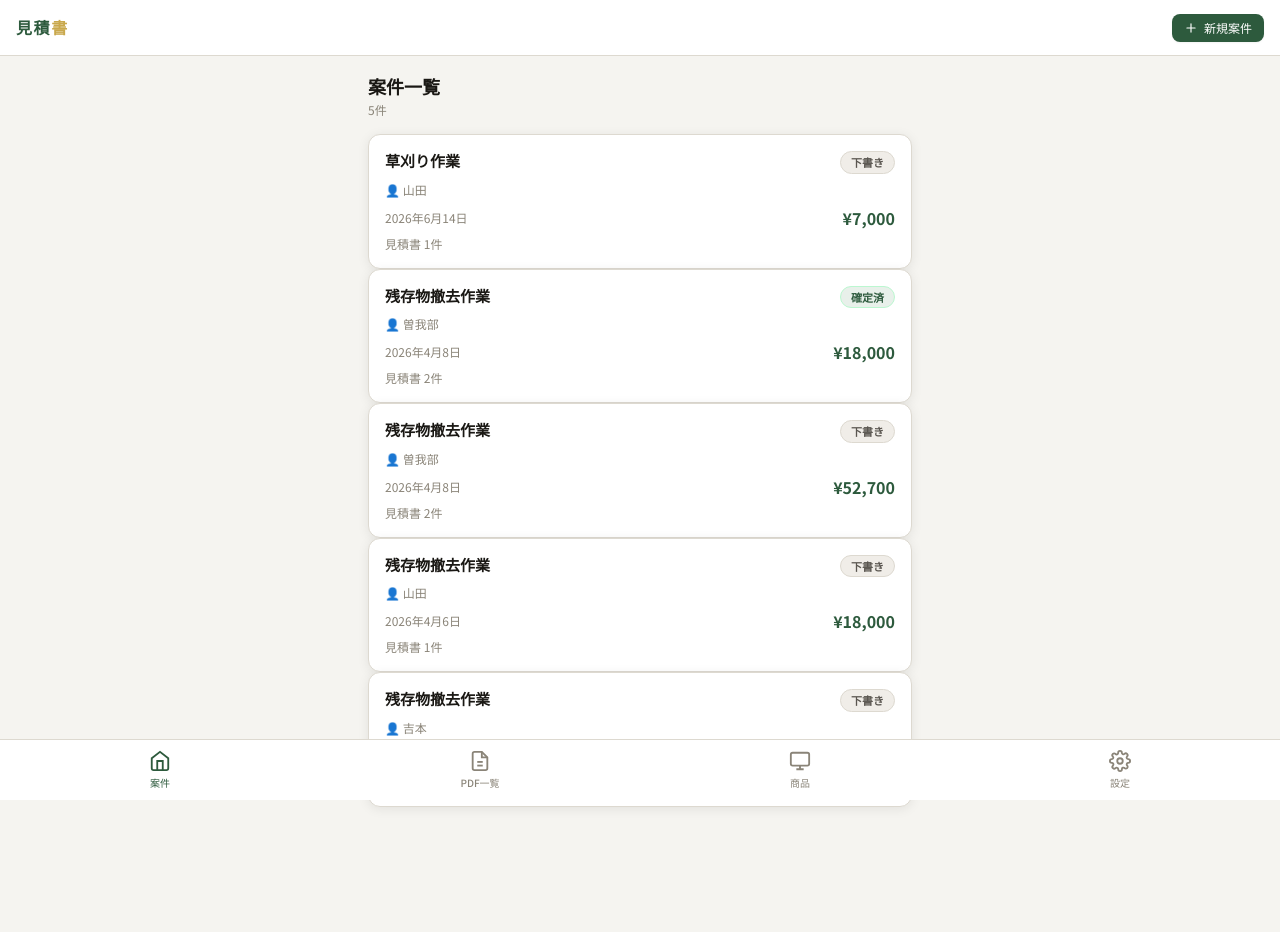
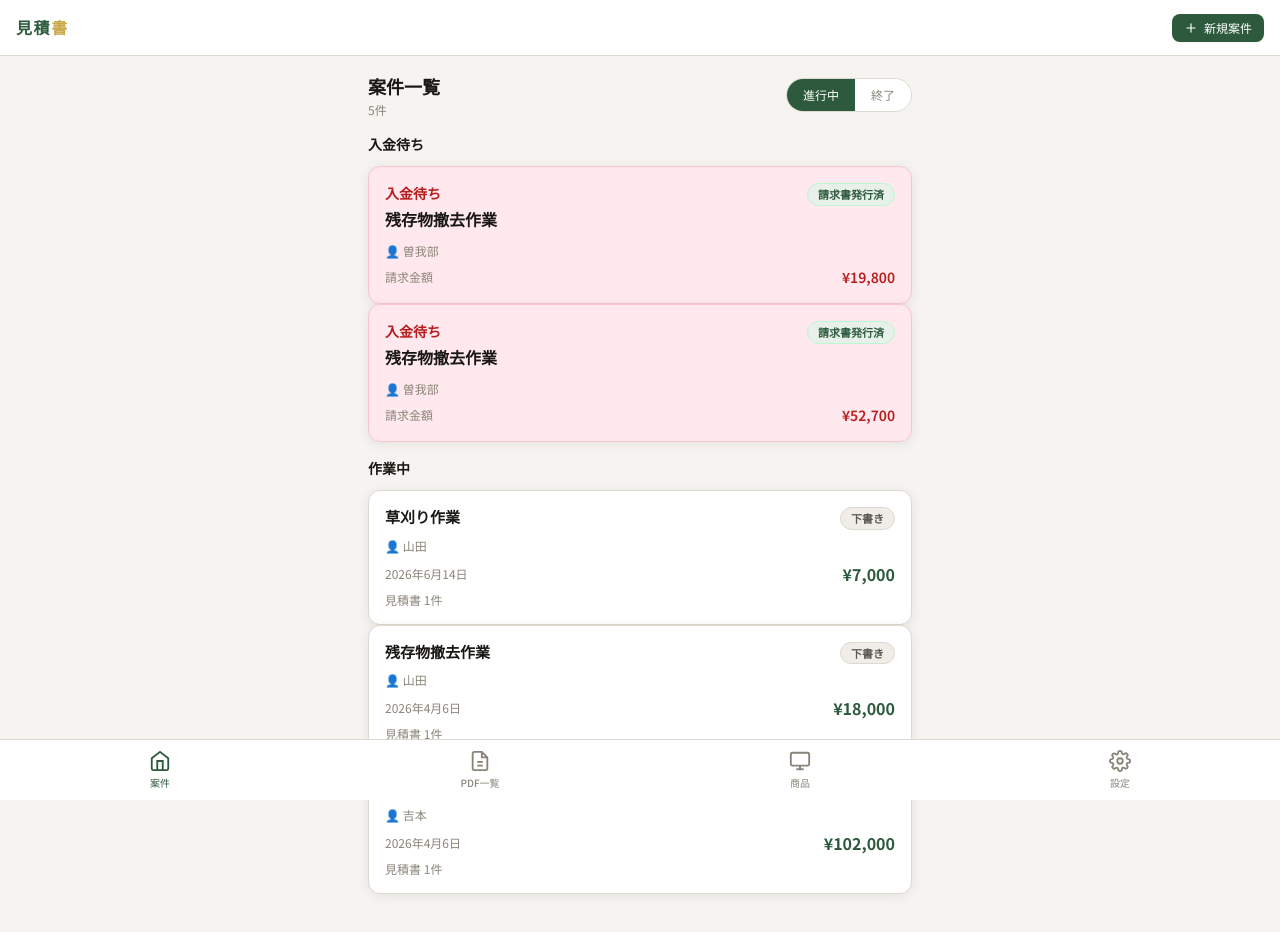
Before and after one commit to bindstkusaka-design/mitsumori-app, a Next.js app: page / in a window 1280 px wide. Shown: the top 932 px of the page. Before the commit the page ends 871 px from the top, so only its background shows below. Built offline with nearby package versions, Linux system fonts and the light colour scheme.

Commit message:
入金待ち・終了・書類削除機能追加

```diff
--- a/src/app/JobListClient.tsx
+++ b/src/app/JobListClient.tsx
@@ -2,6 +2,7 @@
 
 import React, { useState } from 'react'
 import Link from 'next/link'
+import { useRouter } from 'next/navigation'
 import { Plus } from 'lucide-react'
 import { useStore } from '@/lib/store'
 import { fmtDate, fmtMoney, calcTotals } from '@/lib/utils'
@@ -13,8 +14,10 @@ import TopNav from '@/components/layout/TopNav'
 import BottomTab from '@/components/layout/BottomTab'
 
 export default function JobListClient() {
-  const { jobs, jobItems, documents, createJob } = useStore()
+  const router = useRouter()
+  const { jobs, jobItems, documents, documentItems, createJob, duplicateJob } = useStore()
   const [open, setOpen] = useState(false)
+  const [activeTab, setActiveTab] = useState<'active' | 'archived'>('active')
   const [name, setName] = useState('')
   const [client, setClient] = useState('')
   const [contactPerson, setContactPerson] = useState('')
@@ -22,13 +25,137 @@ export default function JobListClient() {
   function handleCreate() {
     if (!name.trim()) { showToast('案件名を入力してください', 'error'); return }
     createJob({ name: name.trim(), client: client.trim(), contactPerson: contactPerson.trim() })
-    setOpen(false); setName(''); setClient(''); setContactPerson('')
+    setOpen(false)
+    setName('')
+    setClient('')
+    setContactPerson('')
     showToast('案件を作成しました', 'success')
   }
 
   const sorted = [...jobs].sort((a, b) =>
     new Date(b.createdAt).getTime() - new Date(a.createdAt).getTime()
   )
+
+  const activeJobs = sorted.filter(job => job.status === 'active')
+  const archivedJobs = sorted.filter(job => job.status === 'archived')
+
+  const waitingPayments = activeJobs.filter(job =>
+    documents.some(d => d.jobId === job.id && d.docType === 'invoice' && d.status === 'finalized')
+  )
+
+  const workingJobs = activeJobs.filter(job =>
+    !documents.some(d => d.jobId === job.id && d.docType === 'invoice' && d.status === 'finalized')
+  )
+
+  function renderJobCard(job: typeof jobs[number]) {
+    const items = jobItems.filter(i => i.jobId === job.id)
+    const { subtotal } = calcTotals(items, 0)
+    const docs = documents.filter(d => d.jobId === job.id)
+    const latestDoc = docs[docs.length - 1]
+
+    return (
+      <Link key={job.id} href={`/jobs/${job.id}`}>
+        <Card clickable className="p-4">
+          <div className="flex items-start justify-between gap-2 mb-2">
+            <span className="font-semibold text-[15px] text-ink leading-snug flex-1">{job.name}</span>
+            {latestDoc ? (
+              <Badge variant={latestDoc.status === 'finalized' ? 'final' : 'draft'}>
+                {latestDoc.status === 'finalized' ? '確定済' : '下書き'}
+              </Badge>
+            ) : (
+              <Badge variant="draft">未作成</Badge>
+            )}
+          </div>
+          {job.client && (
+            <p className="text-xs text-ink-muted mb-2">👤 {job.client}</p>
+          )}
+          <div className="flex items-center justify-between">
+            <span className="text-xs text-ink-muted">{fmtDate(job.createdAt)}</span>
+            <span className="font-bold text-accent">{fmtMoney(subtotal)}</span>
+          </div>
+          {docs.length > 0 && (
+            <p className="text-xs text-ink-muted mt-1.5">見積書 {docs.length}件</p>
+          )}
+        </Card>
+      </Link>
+    )
+  }
+
+  function renderWaitingJobCard(job: typeof jobs[number]) {
+    const invoice = documents
+      .filter(d => d.jobId === job.id && d.docType === 'invoice' && d.status === 'finalized')
+      .sort((a, b) => new Date(a.updatedAt).getTime() - new Date(b.updatedAt).getTime())
+      .pop()
+
+    const invoiceTotal = invoice
+      ? calcTotals(documentItems.filter(item => item.documentId === invoice.id), invoice.taxRate).total
+      : 0
+
+    return (
+      <Link key={job.id} href={`/jobs/${job.id}`}>
+        <Card className="p-4" style={{ backgroundColor: '#ffe9ee', borderColor: '#f8c6cc' }}>
+          <div className="flex items-start justify-between gap-2 mb-3">
+            <div>
+              <p className="text-sm font-semibold text-red-700">入金待ち</p>
+              <p className="font-semibold text-base text-ink mt-1">{job.name}</p>
+            </div>
+            <Badge variant="final">請求書発行済</Badge>
+          </div>
+          {job.client && (
+            <p className="text-xs text-ink-muted mb-2">👤 {job.client}</p>
+          )}
+          <div className="flex items-center justify-between">
+            <span className="text-xs text-ink-muted">請求金額</span>
+            <span className="text-sm font-semibold text-red-700">{fmtMoney(invoiceTotal)}</span>
+          </div>
+        </Card>
+      </Link>
+    )
+  }
+
+  function renderArchivedJobCard(job: typeof jobs[number]) {
+    const invoice = documents
+      .filter(d => d.jobId === job.id && d.docType === 'invoice' && d.status === 'finalized')
+      .sort((a, b) => new Date(a.updatedAt).getTime() - new Date(b.updatedAt).getTime())
+      .pop()
+
+    const paidTotal = invoice
+      ? calcTotals(documentItems.filter(item => item.documentId === invoice.id), invoice.taxRate).total
+      : calcTotals(jobItems.filter(i => i.jobId === job.id), 0).subtotal
+
+    return (
+      <div key={job.id} className="space-y-2">
+        <Card className="p-4">
+          <div className="flex items-start justify-between gap-2 mb-2">
+            <div>
+              <p className="font-semibold text-[15px] text-ink leading-snug">{job.name}</p>
+              <p className="text-xs text-ink-muted mt-1">入金済み</p>
+            </div>
+            <Badge variant="final">終了</Badge>
+          </div>
+          {job.client && (
+            <p className="text-xs text-ink-muted mb-2">👤 {job.client}</p>
+          )}
+          <div className="flex items-center justify-between">
+            <span className="text-xs text-ink-muted">{fmtDate(job.paidAt ?? job.updatedAt)}</span>
+            <span className="font-bold text-accent">{fmtMoney(paidTotal)}</span>
+          </div>
+        </Card>
+        <div className="flex justify-end">
+          <Button variant="outline" size="sm" onClick={() => handleCopyJob(job.id)}>
+            📋 コピーして新規作成
+          </Button>
+        </div>
+      </div>
+    )
+  }
+
+  function handleCopyJob(jobId: string) {
+    const newJob = duplicateJob(jobId)
+    if (!newJob) return
+    showToast('案件を複製しました', 'success')
+    router.push(`/jobs/${newJob.id}`)
+  }
 
   return (
     <>
@@ -43,9 +170,27 @@ export default function JobListClient() {
         <SectionHeader
           title="案件一覧"
           sub={`${jobs.length}件`}
+          action={
+            <div className="flex rounded-full border border-border overflow-hidden">
+              <button
+                type="button"
+                className={`px-4 py-2 text-xs ${activeTab === 'active' ? 'bg-accent text-white' : 'bg-white text-ink-muted'}`}
+                onClick={() => setActiveTab('active')}
+              >
+                進行中
+              </button>
+              <button
+                type="button"
+                className={`px-4 py-2 text-xs ${activeTab === 'archived' ? 'bg-accent text-white' : 'bg-white text-ink-muted'}`}
+                onClick={() => setActiveTab('archived')}
+              >
+                終了
+              </button>
+            </div>
+          }
         />
 
-        {sorted.length === 0 ? (
+        {jobs.length === 0 ? (
           <EmptyState
             icon="📋"
             title="案件がありません"
@@ -56,40 +201,38 @@ export default function JobListClient() {
               </Button>
             }
           />
+        ) : activeTab === 'active' ? (
+          <div className="space-y-4">
+            <div>
+              <p className="text-sm font-semibold text-ink mb-3">入金待ち</p>
+              {waitingPayments.length === 0 ? (
+                <Card className="p-4 text-sm text-ink-muted">請求書を確定した案件はここに表示されます。</Card>
+              ) : (
+                <div className="space-y-3">
+                  {waitingPayments.map(job => renderWaitingJobCard(job))}
+                </div>
+              )}
+            </div>
+            <div>
+              <p className="text-sm font-semibold text-ink mb-3">作業中</p>
+              {workingJobs.length === 0 ? (
+                <Card className="p-4 text-sm text-ink-muted">請求書未発行の案件はこちらに表示されます。</Card>
+              ) : (
+                <div className="space-y-3">
+                  {workingJobs.map(job => renderJobCard(job))}
+                </div>
+              )}
+            </div>
+          </div>
         ) : (
-          <div className="space-y-3">
-            {sorted.map(job => {
-              const items = jobItems.filter(i => i.jobId === job.id)
-              const { subtotal } = calcTotals(items, 0)
-              const docs = documents.filter(d => d.jobId === job.id)
-              const latestDoc = docs[docs.length - 1]
-              return (
-                <Link key={job.id} href={`/jobs/${job.id}`}>
-                  <Card clickable className="p-4">
-                    <div className="flex items-start justify-between gap-2 mb-2">
-                      <span className="font-semibold text-[15px] text-ink leading-snug flex-1">{job.name}</span>
-                      {latestDoc ? (
-                        <Badge variant={latestDoc.status === 'finalized' ? 'final' : 'draft'}>
-                          {latestDoc.status === 'finalized' ? '確定済' : '下書き'}
-                        </Badge>
-                      ) : (
-                        <Badge variant="draft">未作成</Badge>
-                      )}
-                    </div>
-                    {job.client && (
-                      <p className="text-xs text-ink-muted mb-2">👤 {job.client}</p>
-                    )}
-                    <div className="flex items-center justify-between">
-                      <span className="text-xs text-ink-muted">{fmtDate(job.createdAt)}</span>
-                      <span className="font-bold text-accent">{fmtMoney(subtotal)}</span>
-                    </div>
-                    {docs.length > 0 && (
-                      <p className="text-xs text-ink-muted mt-1.5">見積書 {docs.length}件</p>
-                    )}
-                  </Card>
-                </Link>
-              )
-            })}
+          <div className="space-y-4">
+            {archivedJobs.length === 0 ? (
+              <Card className="p-4 text-sm text-ink-muted">終了した案件はここに表示されます。</Card>
+            ) : (
+              <div className="space-y-3">
+                {archivedJobs.map(job => renderArchivedJobCard(job))}
+              </div>
+            )}
           </div>
         )}
       </main>
--- a/src/app/invoices/[documentId]/InvoiceDetailClient.tsx
+++ b/src/app/invoices/[documentId]/InvoiceDetailClient.tsx
@@ -16,7 +16,7 @@ import DocShareButtons from '@/components/DocShareButtons'
 
 export default function InvoiceDetailClient({ documentId }: { documentId: string }) {
   const router = useRouter()
-  const { getDocument, getDocumentItems, getJob, finalizeDocument, deleteDocument, savePdf, createDocument, settings } = useStore()
+  const { getDocument, getDocumentItems, getJob, finalizeDocument, deleteDocument, savePdf, createDocument, markJobPaid, settings } = useStore()
   const [saving, setSaving] = useState(false)
   const [sealDataUrl, setSealDataUrl] = useState<string | null>(null)
   const printRef = useRef<HTMLDivElement>(null)
@@ -31,6 +31,14 @@ export default function InvoiceDetailClient({ documentId }: { documentId: string
     if (!confirm('請求書を確定しますか？\n確定後は内容を変更できません。')) return
     finalizeDocument(documentId)
     showToast('請求書を確定しました', 'success')
+  }
+
+  function handleMarkPaid() {
+    if (!doc || !job) return
+    if (!confirm('入金処理を完了し、この案件を終了リストへ移動しますか？')) return
+    markJobPaid(job.id)
+    showToast('案件を終了リストに移動しました', 'success')
+    router.push(`/jobs/${job.id}`)
   }
 
   async function handleSavePdf() {
@@ -116,6 +124,8 @@ export default function InvoiceDetailClient({ documentId }: { documentId: string
   const discountedTax = Math.round(discountedSubtotal * doc.taxRate)
   const discountedTotal = discountedSubtotal + discountedTax
   const isFinalized = doc.status === 'finalized'
+  const isInvoice = doc.docType === 'invoice'
+  const isJobArchived = job?.status === 'archived'
   const p = settings.profile
   const ROWS_PAGE1 = 15
   const ROWS_PER_PAGE = 25
@@ -340,6 +350,11 @@ export default function InvoiceDetailClient({ documentId }: { documentId: string
               <CheckCircle size={17} /> この請求書を確定する
             </Button>
           )}
+          {isFinalized && isInvoice && !isJobArchived && (
+            <Button variant="secondary" size="lg" onClick={handleMarkPaid}>
+              <CheckCircle size={17} /> 入金済みにする
+            </Button>
+          )}
           {isFinalized && !doc.pdfPath && (
             <Button variant="outline" size="lg" onClick={handleSavePdf} disabled={saving}>
               <Download size={17} /> {saving ? '保存中…' : 'PDFとして保存'}
--- a/src/lib/store.ts
+++ b/src/lib/store.ts
@@ -97,6 +97,8 @@ interface AppStore extends PersistedState {
   }): Document
   finalizeDocument(id: string): void
   deleteDocument(id: string): void
+  duplicateJob(id: string): Job | undefined
+  markJobPaid(id: string): void
   getDocument(id: string): Document | undefined
   getDocumentsByJob(jobId: string): Document[]
   getDocumentItems(documentId: string): DocumentItem[]
@@ -211,6 +213,43 @@ export const useStore = create<AppStore>()(
       get()._persist()
     },
 
+    duplicateJob(id) {
+      const job = get().getJob(id)
+      if (!job) return undefined
+      const items = get().getJobItems(id)
+      const newJob: Job = {
+        id: genId(),
+        name: job.name,
+        client: job.client,
+        contactPerson: job.contactPerson,
+        status: 'active',
+        discount: job.discount,
+        paidAt: undefined,
+        createdAt: new Date().toISOString(),
+        updatedAt: new Date().toISOString(),
+      }
+      const duplicatedItems = items.map(item => ({
+        ...item,
+        id: genId(),
+        jobId: newJob.id,
+      }))
+      set(s => ({
+        jobs: [...s.jobs, newJob],
+        jobItems: [...s.jobItems, ...duplicatedItems],
+      }))
+      get()._persist()
+      return newJob
+    },
+
+    markJobPaid(id) {
+      set(s => ({
+        jobs: s.jobs.map(j =>
+          j.id === id ? { ...j, status: 'archived', paidAt: todayISO(), updatedAt: new Date().toISOString() } : j,
+        ),
+      }))
+      get()._persist()
+    },
+
     deleteDocument(id) {
       set(s => ({
         documents: s.documents.filter(d => d.id !== id),
--- a/src/types/index.ts
+++ b/src/types/index.ts
@@ -18,6 +18,7 @@ export interface Job {
   contactPerson: string
   status: JobStatus
   discount?: number
+  paidAt?: string
   createdAt: string
   updatedAt: string
 }
```
Also changed, not shown: src/app/jobs/[id]/JobDetailClient.tsx (+21 -6 lines).
